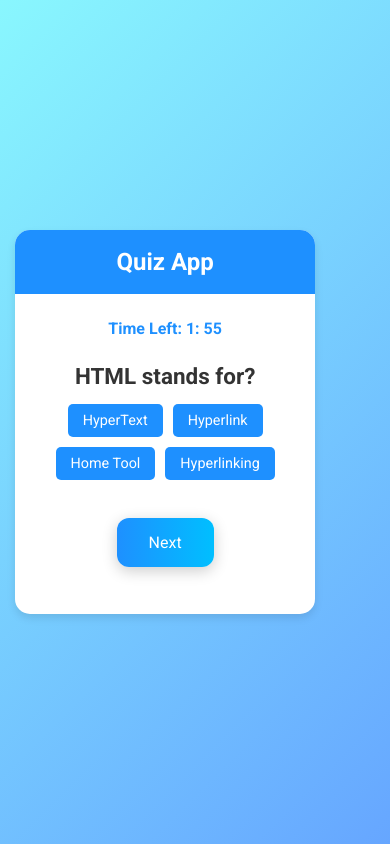
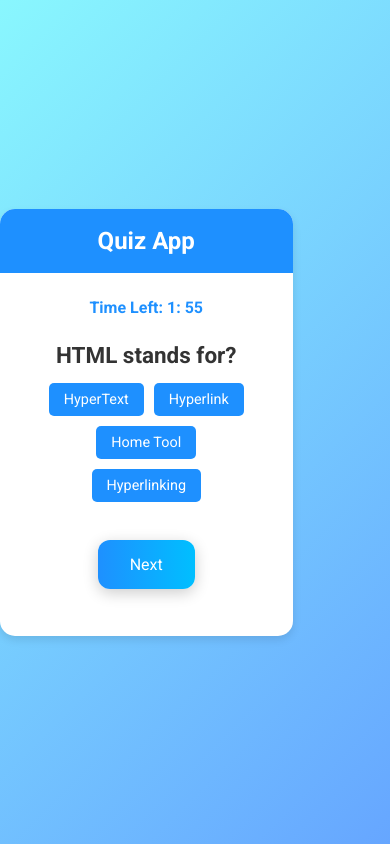
Before and after one commit to IbtahajAkram/zawwarquizapp, a React (Create React App) app: page / in a window 390 px wide. Built offline with nearby package versions, Linux system fonts and the light colour scheme.

Commit message:
Update App.css

```diff
--- a/src/App.css
+++ b/src/App.css
@@ -209,9 +209,9 @@ button {
 
 @media (max-width: 768px) {
   .App {
-    width: 77%;
-    margin-left: -1;
-    margin-right: 1;
+    width: 75%;
+    margin-left: 0;
+    margin-right: 5;
     border-radius: 15px;
     box-shadow: 0 4px 8px rgba(0, 0, 0, 0.1);
   }
@@ -274,15 +274,15 @@ button {
     box-shadow: 0 4px 15px rgba(0, 0, 0, 0.2);
     margin-top: -20px;
     /* margin-bottom: -32px; */
-    margin-left: 15px;
+    margin-left: 20px;
   }
   .score-section {
-  font-size: 26px;
+  font-size: 25px;
   font-weight: bold;
   margin-top: 13px;
   height: 22vh;
   width: 80%;
-  padding: 15px;
+  padding: 7px;
   color: #1e90ff;
   align-item: center;
   margin-left: 6px;
```
